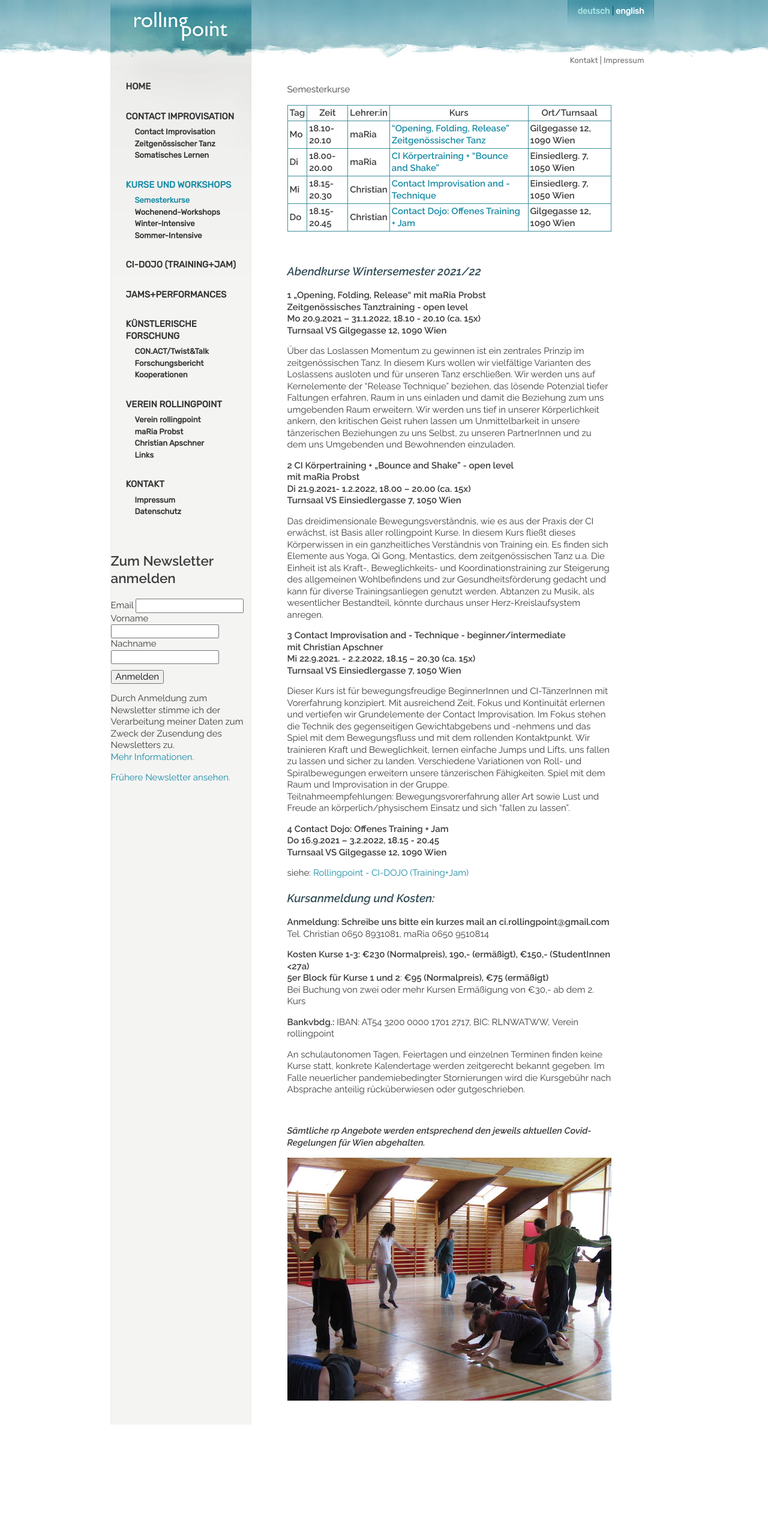
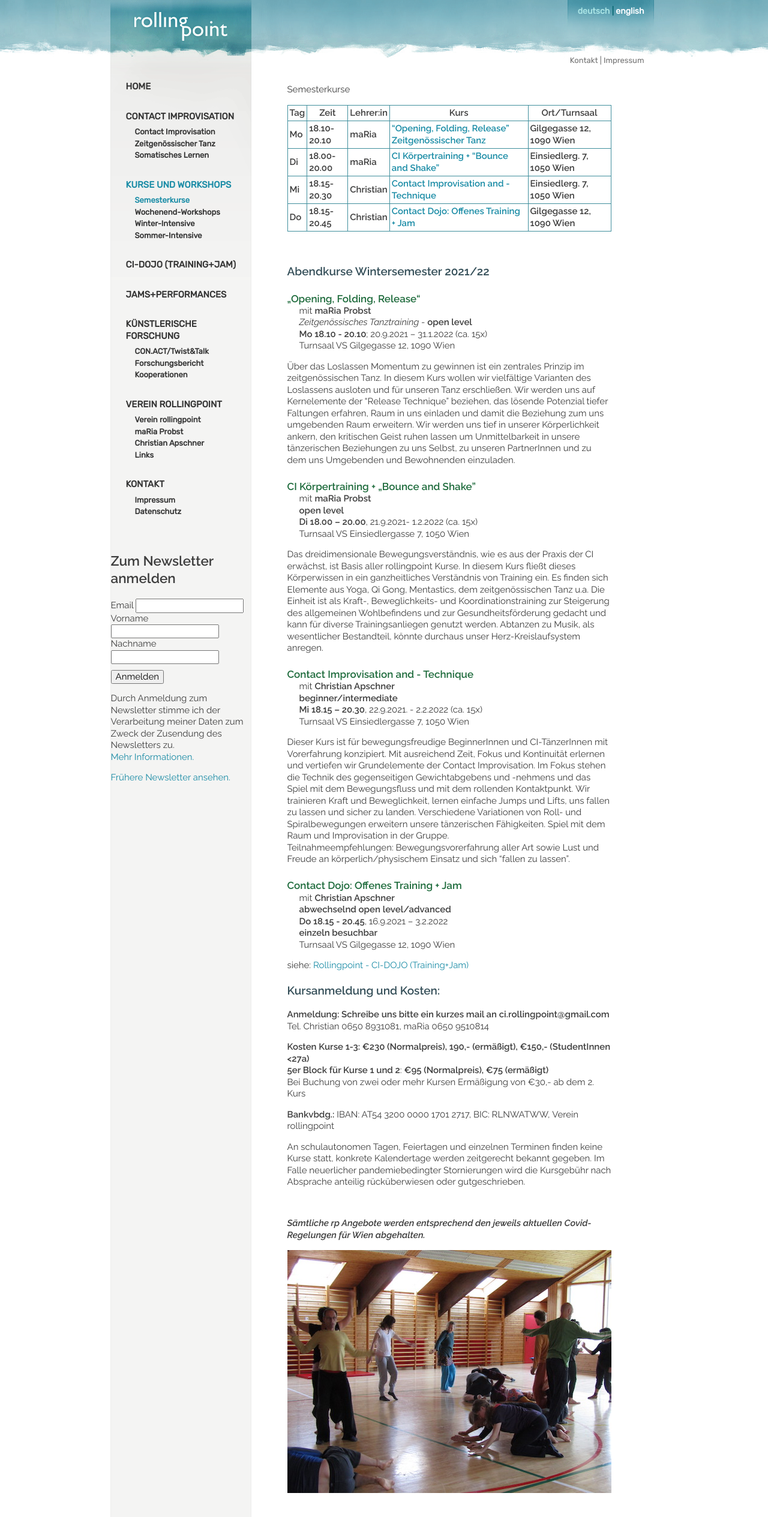
Before and after one commit to manulari/rollingpointat, a Jekyll site: the page built from _pages_de/kurse.md, in a window 1280 px wide. Shown: the whole page at 60% size. Built offline with Jekyll 4.4.1, drawn with Linux system fonts in a browser that asks for light colours; comment, search, counter and statistics services are not loaded; before the commit the page ends 2375 px from its top, so only the background shows below that.

Commit message:
clean up content, try using h4 as block starter

```diff
--- a/_pages_de/kurse.md
+++ b/_pages_de/kurse.md
@@ -13,45 +13,56 @@ Semesterkurse
 
 &nbsp;
 
-### ***Abendkurse Wintersemester 2021/22***
+### Abendkurse Wintersemester 2021/22
 
 <div class="named-anchor" id="mo"></div>
 
-**1 „Opening, Folding, Release“ mit maRia Probst\
-Zeitgenössisches Tanztraining** **\- open level**\
-**Mo 20.9.2021 – 31.1.2022, 18.10 - 20.10 (ca. 15x)\
-Turnsaal VS Gilgegasse 12, 1090 Wien**
+#### „Opening, Folding, Release“
+
+mit **maRia Probst**\
+*Zeitgenössisches Tanztraining* - **open level**\
+**Mo 18.10 - 20.10**; 20.9.2021 – 31.1.2022 (ca. 15x)\
+Turnsaal VS Gilgegasse 12, 1090 Wien
+
 
 Über das Loslassen Momentum zu gewinnen ist ein zentrales Prinzip im zeitgenössischen Tanz. In diesem Kurs wollen wir vielfältige Varianten des Loslassens ausloten und für unseren Tanz erschließen. Wir werden uns auf Kernelemente der "Release Technique" beziehen, das lösende Potenzial tiefer Faltungen erfahren, Raum in uns einladen und damit die Beziehung zum uns umgebenden Raum erweitern. Wir werden uns tief in unserer Körperlichkeit ankern, den kritischen Geist ruhen lassen um Unmittelbarkeit in unsere tänzerischen Beziehungen zu uns Selbst, zu unseren PartnerInnen und zu dem uns Umgebenden und Bewohnenden einzuladen.
 
 <div class="named-anchor" id="di"></div>
 
-**2 CI Körpertraining + „Bounce and Shake" - open level**\
-**mit maRia Probst** \
-**Di 21.9.2021- 1.2.2022, 18.00 – 20.00 (ca. 15x) \
-Turnsaal VS Einsiedlergasse 7, 1050 Wien**
+#### CI Körpertraining + „Bounce and Shake"
+mit **maRia Probst**\
+**open level**\
+**Di 18.00 – 20.00**, 21.9.2021- 1.2.2022 (ca. 15x)\
+Turnsaal VS Einsiedlergasse 7, 1050 Wien
+
 
 Das dreidimensionale Bewegungsverständnis, wie es aus der Praxis der CI erwächst, ist Basis aller rollingpoint Kurse. In diesem Kurs fließt dieses Körperwissen in ein ganzheitliches Verständnis von Training ein. Es finden sich Elemente aus Yoga, Qi Gong, Mentastics, dem zeitgenössischen Tanz u.a. Die Einheit ist als Kraft-, Beweglichkeits- und Koordinationstraining zur Steigerung des allgemeinen Wohlbefindens und zur Gesundheitsförderung gedacht und kann für diverse Trainingsanliegen genutzt werden. Abtanzen zu Musik, als wesentlicher Bestandteil, könnte durchaus unser Herz-Kreislaufsystem anregen.
 
 <div class="named-anchor" id="mi"></div>
 
-**3** **Contact Improvisation and - Technique** **\- beginner/intermediate**\
-**mit Christian Apschner**\
-**Mi 22.9.2021. - 2.2.2022, 18.15 – 20.30 (ca. 15x)\
-Turnsaal VS Einsiedlergasse 7, 1050 Wien**
+#### Contact Improvisation and - Technique
+
+mit **Christian Apschner**\
+**beginner/intermediate**\
+**Mi 18.15 – 20.30**, 22.9.2021. - 2.2.2022 (ca. 15x)\
+Turnsaal VS Einsiedlergasse 7, 1050 Wien
 
 Dieser Kurs ist für bewegungsfreudige BeginnerInnen und CI-TänzerInnen mit Vorerfahrung konzipiert. Mit ausreichend Zeit, Fokus und Kontinuität erlernen und vertiefen wir Grundelemente der Contact Improvisation. Im Fokus stehen die Technik des gegenseitigen Gewichtabgebens und -nehmens und das Spiel mit dem Bewegungsfluss und mit dem rollenden Kontaktpunkt. Wir trainieren Kraft und Beweglichkeit, lernen einfache Jumps und Lifts, uns fallen zu lassen und sicher zu landen. Verschiedene Variationen von Roll- und Spiralbewegungen erweitern unsere tänzerischen Fähigkeiten. Spiel mit dem Raum und Improvisation in der Gruppe.\
 Teilnahmeempfehlungen: Bewegungsvorerfahrung aller Art sowie Lust und Freude an körperlich/physischem Einsatz und sich "fallen zu lassen".
 
 <div class="named-anchor" id="do"></div>
 
-**4 Contact Dojo: Offenes Training + Jam**\
-**Do 16.9.2021 – 3.2.2022, 18.15 - 20.45**\
-**Turnsaal VS Gilgegasse 12, 1090 Wien**
+#### Contact Dojo: Offenes Training + Jam
+
+mit **Christian Apschner**\
+**abwechselnd open level/advanced**\
+**Do 18.15 - 20.45**, 16.9.2021 – 3.2.2022\
+**einzeln besuchbar**\
+Turnsaal VS Gilgegasse 12, 1090 Wien
 
 siehe: [Rollingpoint - CI-DOJO (Training+Jam)](/dojo)
 
-### ***Kursanmeldung und Kosten:***
+### Kursanmeldung und Kosten:
 
 **Anmeldung: Schreibe uns bitte ein kurzes mail an ci.rollingpoint@gmail.com**\
 Tel. Christian 0650 8931081, maRia 0650 9510814
--- a/_sass/contentStyle.scss
+++ b/_sass/contentStyle.scss
@@ -33,8 +33,25 @@ h3 {
   font-weight: $f-bold;
 //	line-height: 23px;
 }
+h4 {
+  font-size: 17px;
+  font-weight: $f-bold;
+  color: #1e6b3c;
+  margin-bottom: 0px;
+}
+h4+p {
+  margin-top: 0;
+  padding-left: 20px;
+}
 
-
+h5 {
+  font-size: 17px;
+  font-weight: $f-bold;
+  margin-bottom: 5px;
+}
+h5+p {
+  margin-top: 0;
+}
 
 code { color: $extra-emph-color; font-weight: $f-bold; font-family: inherit; }
 blockquote {
```
Also changed, not shown: _pages_de/index.md (+4 -6 lines), _pages_de/jams.md (+2 -2 lines), _pages_de/sommerintensive.md (+1 -1 lines), _pages_de/workshops.md (+3 -3 lines).
